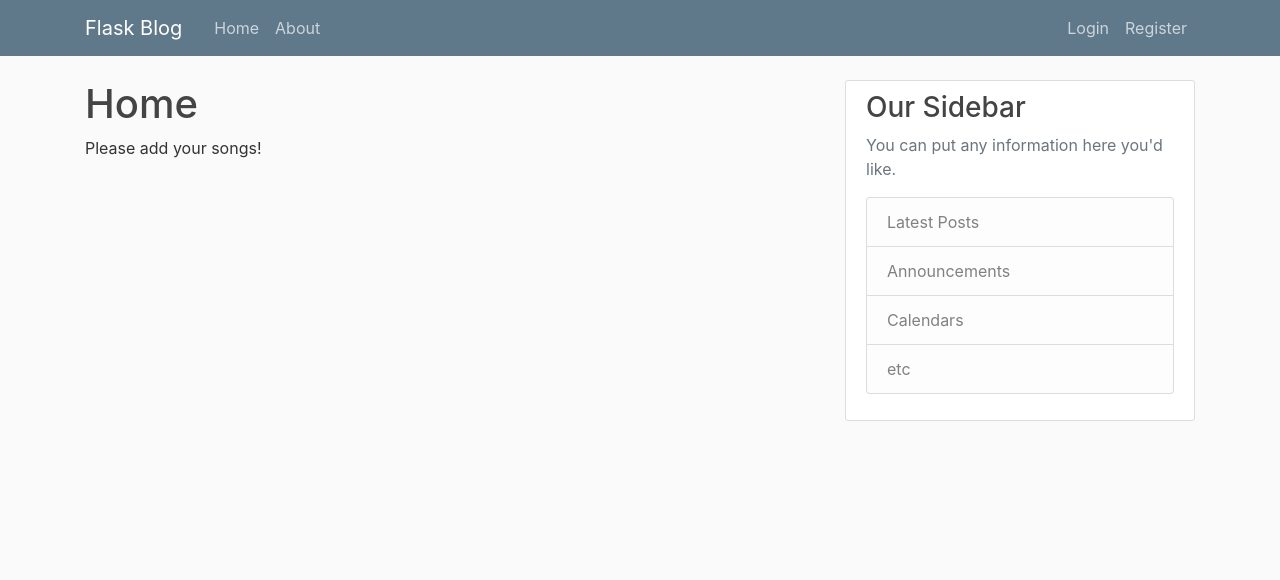
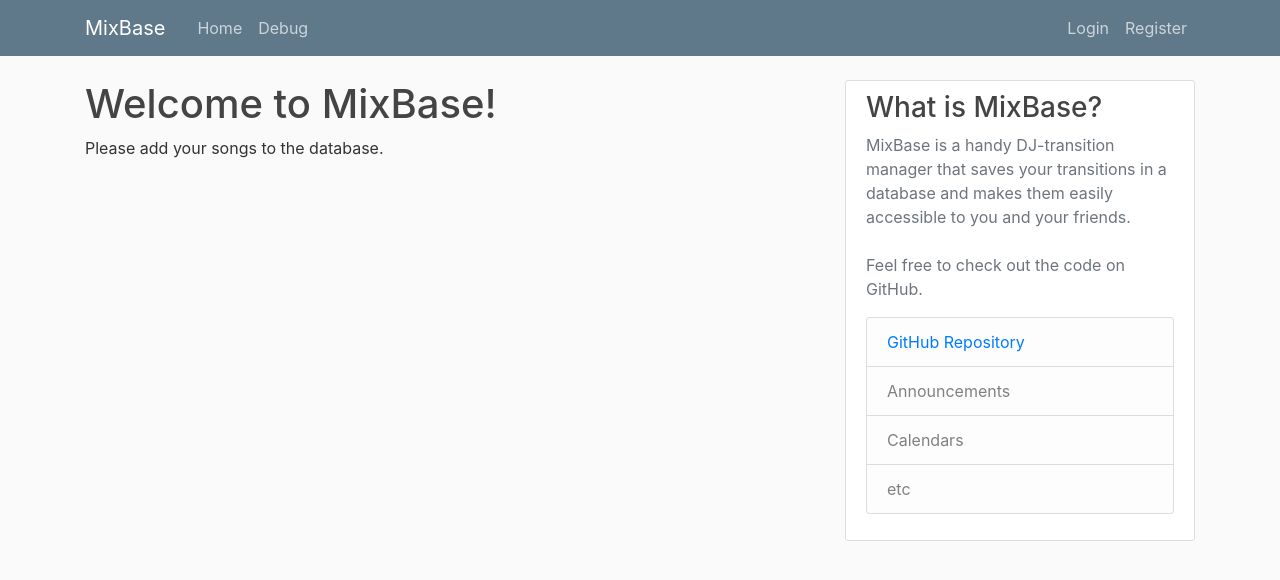
Before and after one commit to LSanten/MixBase, a Flask app: page / in a window 1280 px wide. Shown: the top 580 px of the page. Run offline with Flask 2, Linux system fonts and the light colour scheme; parts of the project's set-up code (start-up, migrations or seed data) failed here and were passed over; some libraries are stand-ins or nearby versions.

Commit message:
home page and debug site text added

```diff
--- a/templates/index.html
+++ b/templates/index.html
@@ -1,5 +1,5 @@
 {% extends "layout.html" %}
 {% block content %}
-    <h1>Home</h1>
-    <p>Please add your songs!</p>
+    <h1>Welcome to MixBase!</h1>
+    <p>Please add your songs to the database.</p>
 {% endblock content %}
--- a/templates/layout.html
+++ b/templates/layout.html
@@ -22,14 +22,14 @@
   <header class="site-header">
       <nav class="navbar navbar-expand-md navbar-dark bg-steel fixed-top">
         <div class="container">
-          <a class="navbar-brand mr-4" href="/">Flask Blog</a>
+          <a class="navbar-brand mr-4" href="/">MixBase</a>
           <button class="navbar-toggler" type="button" data-toggle="collapse" data-target="#navbarToggle" aria-controls="navbarToggle" aria-expanded="false" aria-label="Toggle navigation">
             <span class="navbar-toggler-icon"></span>
           </button>
           <div class="collapse navbar-collapse" id="navbarToggle">
             <div class="navbar-nav mr-auto">
               <a class="nav-item nav-link" href="/">Home</a>
-              <a class="nav-item nav-link" href="/about">About</a>
+              <a class="nav-item nav-link" href="/hello/Debug">Debug</a>
             </div>
             <!-- Navbar Right Side -->
             <div class="navbar-nav">
@@ -47,10 +47,10 @@
           </div>
           <div class="col-md-4">
             <div class="content-section">
-              <h3>Our Sidebar</h3>
-              <p class='text-muted'>You can put any information here you'd like.
+              <h3>What is MixBase?</h3>
+              <p class='text-muted'>MixBase is a handy DJ-transition manager that saves your transitions in a database and makes them easily accessible to you and your friends. <br><br>Feel free to check out the code on GitHub.
                 <ul class="list-group">
-                  <li class="list-group-item list-group-item-light">Latest Posts</li>
+                  <li class="list-group-item list-group-item-light"><a href="https://github.com/LSanten/MixBase">GitHub Repository</a></li>
                   <li class="list-group-item list-group-item-light">Announcements</li>
                   <li class="list-group-item list-group-item-light">Calendars</li>
                   <li class="list-group-item list-group-item-light">etc</li>
--- a/webapp_run.py
+++ b/webapp_run.py
@@ -27,4 +27,4 @@
 
 if __name__ == '__main__':
     app.run(debug=True)
-    webbrowser.open_new_tab("http://127.0.0.1:5000/")
+    webbrowser.open_new("http://127.0.0.1:5000/")
```
